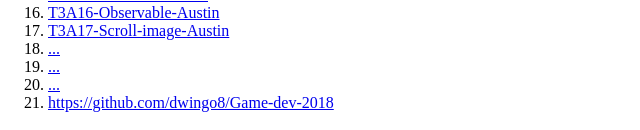
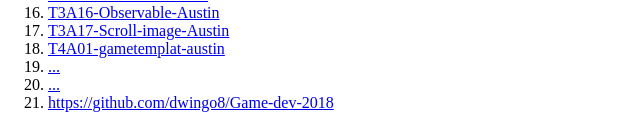
Before and after one commit to dwingo8/Game-dev-2018, a plain HTML site: page index.html in a window 1280 px wide. Shown: the part 308-438 px from the top of the page, without its empty margins (0-640 px from the left). Drawn offline with Linux system fonts and the light colour scheme.

Commit message:
Update index.html

```diff
--- a/index.html
+++ b/index.html
@@ -17,7 +17,7 @@ Game dev marking page by Austin
               <li> <a href= "T3A15-thing-Austin.html">T3A15-collisions-Austin</a>
                 <li> <a href= "https://beta.observablehq.com/@dwingo8/t3a16-observable-austin">T3A16-Observable-Austin</a>
                    <li> <a href= "T3A17-Scroll-image-Austin.html">T3A17-Scroll-image-Austin</a>
-                      <li> <a href= "...">... </a>
+                      <li> <a href= "T4A01-gametemplat-austin.html">T4A01-gametemplat-austin </a>
                          <li> <a href= "...">... </a>
         <li> <a href= "https://dwingo8.github.io/Game-dev-2018/">... </a>
 
```
